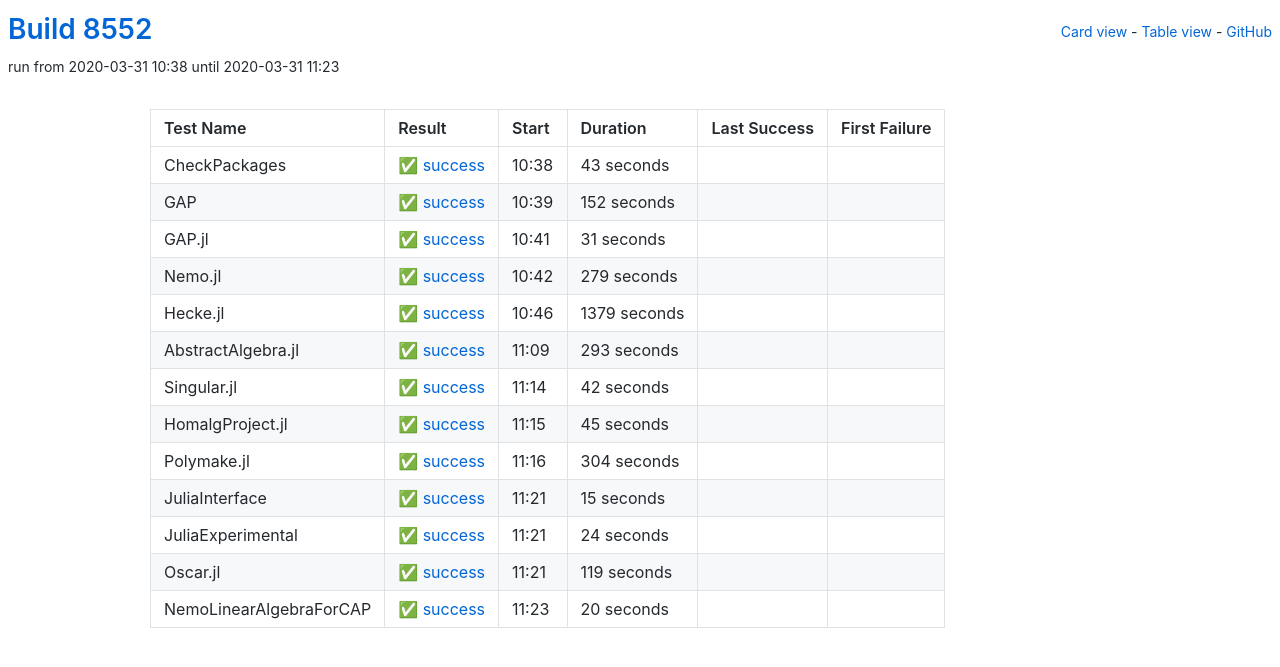
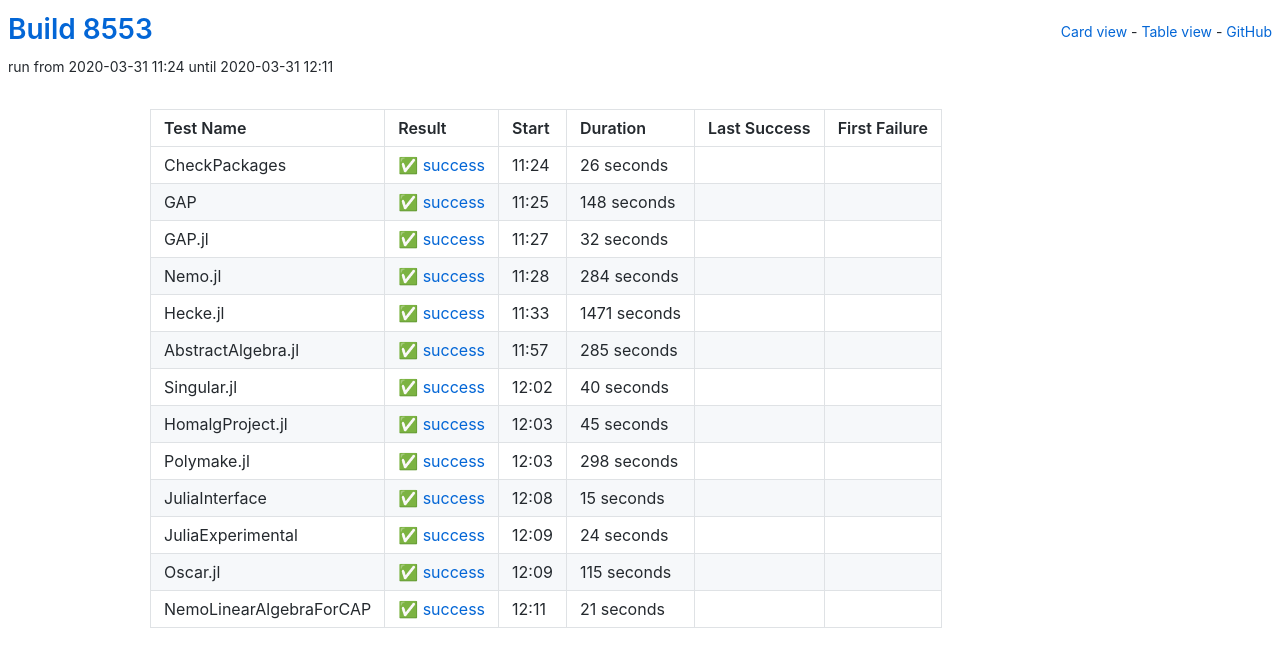
Before and after one commit to oscar-system/oscar-ci-status, a Jekyll site: the page built from table.html, in a window 1280 px wide. Shown: the top 667 px of the page. Built offline with Jekyll 4.4.1, drawn with Linux system fonts in a browser that asks for light colours.

Commit message:
Build 8553

```diff
--- a/_data/ci.yml
+++ b/_data/ci.yml
@@ -1,82 +1,82 @@
-build: 8552
-build_url: https://oscarci.mathematik.uni-kl.de/job/oscar/8552/
+build: 8553
+build_url: https://oscarci.mathematik.uni-kl.de/job/oscar/8553/
 job: oscar
 tests:
-- duration: 43
+- duration: 26
   exitcode: 0
   first_failure: false
   first_failure_url: null
   last_success: false
   last_success_url: null
-  log: https://oscarci.mathematik.uni-kl.de/job/oscar/8552/artifact/logs/build-8552/CheckPackages.log
+  log: https://oscarci.mathematik.uni-kl.de/job/oscar/8553/artifact/logs/build-8553/CheckPackages.log
   name: CheckPackages
-  start: 2020-03-31 10:38
+  start: 2020-03-31 11:24
   status: success
   success: true
-- duration: 152
+- duration: 148
   exitcode: 0
   first_failure: false
   first_failure_url: null
   last_success: false
   last_success_url: null
-  log: https://oscarci.mathematik.uni-kl.de/job/oscar/8552/artifact/logs/build-8552/GAP.log
+  log: https://oscarci.mathematik.uni-kl.de/job/oscar/8553/artifact/logs/build-8553/GAP.log
   name: GAP
-  start: 2020-03-31 10:39
+  start: 2020-03-31 11:25
   status: success
   success: true
-- duration: 31
+- duration: 32
   exitcode: 0
   first_failure: false
   first_failure_url: null
   last_success: false
   last_success_url: null
-  log: https://oscarci.mathematik.uni-kl.de/job/oscar/8552/artifact/logs/build-8552/GAP.jl.log
+  log: https://oscarci.mathematik.uni-kl.de/job/oscar/8553/artifact/logs/build-8553/GAP.jl.log
   name: GAP.jl
-  start: 2020-03-31 10:41
+  start: 2020-03-31 11:27
   status: success
   success: true
-- duration: 279
+- duration: 284
   exitcode: 0
   first_failure: false
   first_failure_url: null
   last_success: false
   last_success_url: null
-  log: https://oscarci.mathematik.uni-kl.de/job/oscar/8552/artifact/logs/build-8552/Nemo.jl.log
+  log: https://oscarci.mathematik.uni-kl.de/job/oscar/8553/artifact/logs/build-8553/Nemo.jl.log
   name: Nemo.jl
-  start: 2020-03-31 10:42
+  start: 2020-03-31 11:28
   status: success
   success: true
-- duration: 1379
+- duration: 1471
   exitcode: 0
   first_failure: false
   first_failure_url: null
   last_success: false
   last_success_url: null
-  log: https://oscarci.mathematik.uni-kl.de/job/oscar/8552/artifact/logs/build-8552/Hecke.jl.log
+  log: https://oscarci.mathematik.uni-kl.de/job/oscar/8553/artifact/logs/build-8553/Hecke.jl.log
   name: Hecke.jl
-  start: 2020-03-31 10:46
+  start: 2020-03-31 11:33
   status: success
   success: true
-- duration: 293
+- duration: 285
   exitcode: 0
   first_failure: false
   first_failure_url: null
   last_success: false
   last_success_url: null
-  log: https://oscarci.mathematik.uni-kl.de/job/oscar/8552/artifact/logs/build-8552/AbstractAlgebra.jl.log
+  log: https://oscarci.mathematik.uni-kl.de/job/oscar/8553/artifact/logs/build-8553/AbstractAlgebra.jl.log
   name: AbstractAlgebra.jl
-  start: 2020-03-31 11:09
+  start: 2020-03-31 11:57
   status: success
   success: true
-- duration: 42
+- duration: 40
   exitcode: 0
   first_failure: false
   first_failure_url: null
   last_success: false
   last_success_url: null
-  log: https://oscarci.mathematik.uni-kl.de/job/oscar/8552/artifact/logs/build-8552/Singular.jl.log
+  log: https://oscarci.mathematik.uni-kl.de/job/oscar/8553/artifact/logs/build-8553/Singular.jl.log
   name: Singular.jl
-  start: 2020-03-31 11:14
+  start: 2020-03-31 12:02
   status: success
   success: true
 - duration: 45
@@ -85,20 +85,20 @@ tests:
   first_failure_url: null
   last_success: false
   last_success_url: null
-  log: https://oscarci.mathematik.uni-kl.de/job/oscar/8552/artifact/logs/build-8552/HomalgProject.jl.log
+  log: https://oscarci.mathematik.uni-kl.de/job/oscar/8553/artifact/logs/build-8553/HomalgProject.jl.log
   name: HomalgProject.jl
-  start: 2020-03-31 11:15
+  start: 2020-03-31 12:03
   status: success
   success: true
-- duration: 304
+- duration: 298
   exitcode: 0
   first_failure: false
   first_failure_url: null
   last_success: false
   last_success_url: null
-  log: https://oscarci.mathematik.uni-kl.de/job/oscar/8552/artifact/logs/build-8552/Polymake.jl.log
+  log: https://oscarci.mathematik.uni-kl.de/job/oscar/8553/artifact/logs/build-8553/Polymake.jl.log
   name: Polymake.jl
-  start: 2020-03-31 11:16
+  start: 2020-03-31 12:03
   status: success
   success: true
 - duration: 15
@@ -107,9 +107,9 @@ tests:
   first_failure_url: null
   last_success: false
   last_success_url: null
-  log: https://oscarci.mathematik.uni-kl.de/job/oscar/8552/artifact/logs/build-8552/JuliaInterface.log
+  log: https://oscarci.mathematik.uni-kl.de/job/oscar/8553/artifact/logs/build-8553/JuliaInterface.log
   name: JuliaInterface
-  start: 2020-03-31 11:21
+  start: 2020-03-31 12:08
   status: success
   success: true
 - duration: 24
@@ -118,30 +118,30 @@ tests:
   first_failure_url: null
   last_success: false
   last_success_url: null
-  log: https://oscarci.mathematik.uni-kl.de/job/oscar/8552/artifact/logs/build-8552/JuliaExperimental.log
+  log: https://oscarci.mathematik.uni-kl.de/job/oscar/8553/artifact/logs/build-8553/JuliaExperimental.log
   name: JuliaExperimental
-  start: 2020-03-31 11:21
+  start: 2020-03-31 12:09
   status: success
   success: true
-- duration: 119
+- duration: 115
   exitcode: 0
   first_failure: false
   first_failure_url: null
   last_success: false
   last_success_url: null
-  log: https://oscarci.mathematik.uni-kl.de/job/oscar/8552/artifact/logs/build-8552/Oscar.jl.log
+  log: https://oscarci.mathematik.uni-kl.de/job/oscar/8553/artifact/logs/build-8553/Oscar.jl.log
   name: Oscar.jl
-  start: 2020-03-31 11:21
+  start: 2020-03-31 12:09
   status: success
   success: true
-- duration: 20
+- duration: 21
   exitcode: 0
   first_failure: false
   first_failure_url: null
   last_success: false
   last_success_url: null
-  log: https://oscarci.mathematik.uni-kl.de/job/oscar/8552/artifact/logs/build-8552/NemoLinearAlgebraForCAP.log
+  log: https://oscarci.mathematik.uni-kl.de/job/oscar/8553/artifact/logs/build-8553/NemoLinearAlgebraForCAP.log
   name: NemoLinearAlgebraForCAP
-  start: 2020-03-31 11:23
+  start: 2020-03-31 12:11
   status: success
   success: true
```
Also changed, not shown: README.md.
